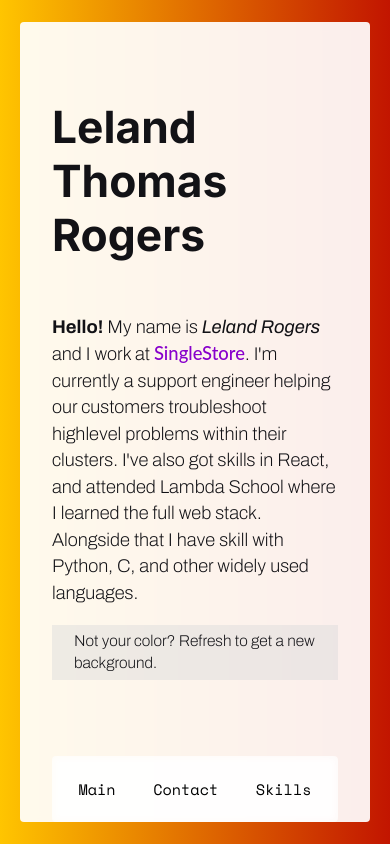
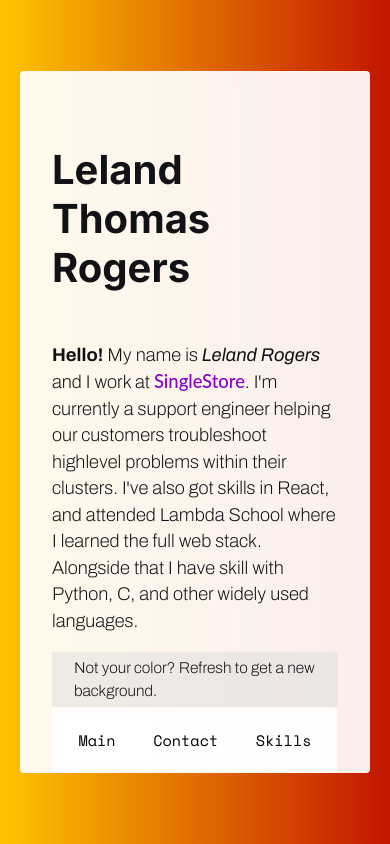
Before and after one commit to ltrii/port-ltrii, a React (Create React App) app: page / in a window 390 px wide. Built offline with nearby package versions, Linux system fonts and the light colour scheme.

Commit message:
mobile bug

```diff
--- a/src/App.css
+++ b/src/App.css
@@ -19,7 +19,7 @@ a {
 .portfolio-main {
   border-radius: 4px;
   width: 800px;
-  height: 800px;
+  min-height: 600px;
   margin: 20px;
   padding: 0px 32px;
   display: flex;
@@ -37,7 +37,7 @@ a {
 
 #top h1 {
   padding: 48px 0px 4px 0px;
-  font-size: 2.77em;
+  font-size: 2.5em;
 }
 
 #switcher {
```
